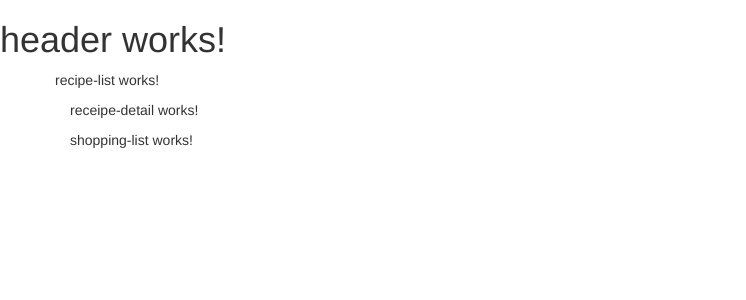
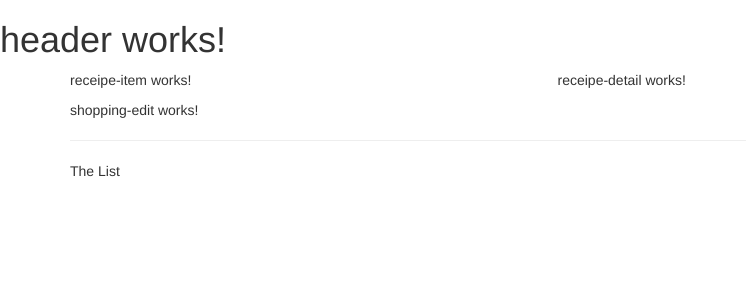
Before and after one commit to mikewiedemann/ng4-complete-guide, an Angular app: page / in a window 1280 px wide. Shown: the top 300 px of the page, without its empty margins (0-746 px from the left). Built offline with nearby package versions, Linux system fonts and the light colour scheme.

Commit message:
Chapter 43 - final

```diff
--- a/src/app/recipes/recipe-list/recipe-list.component.html
+++ b/src/app/recipes/recipe-list/recipe-list.component.html
@@ -1,3 +1 @@
-<p>
-  recipe-list works!
-</p>
+<app-recipe-item></app-recipe-item>
--- a/src/app/recipes/recipes.component.html
+++ b/src/app/recipes/recipes.component.html
@@ -1,5 +1,5 @@
 <div class="row">
-  <div class="col-md5">
+  <div class="col-md-5">
     <app-recipe-list></app-recipe-list>
   </div>
   <div class="col-md-7">
--- a/src/app/shopping-list/shopping-list.component.html
+++ b/src/app/shopping-list/shopping-list.component.html
@@ -1,3 +1,7 @@
-<p>
-  shopping-list works!
-</p>
+<div class="row">
+  <div class="col-xs-10">
+    <app-shopping-edit></app-shopping-edit>
+    <hr>
+    <p>The List</p>
+  </div>
+</div>
```
